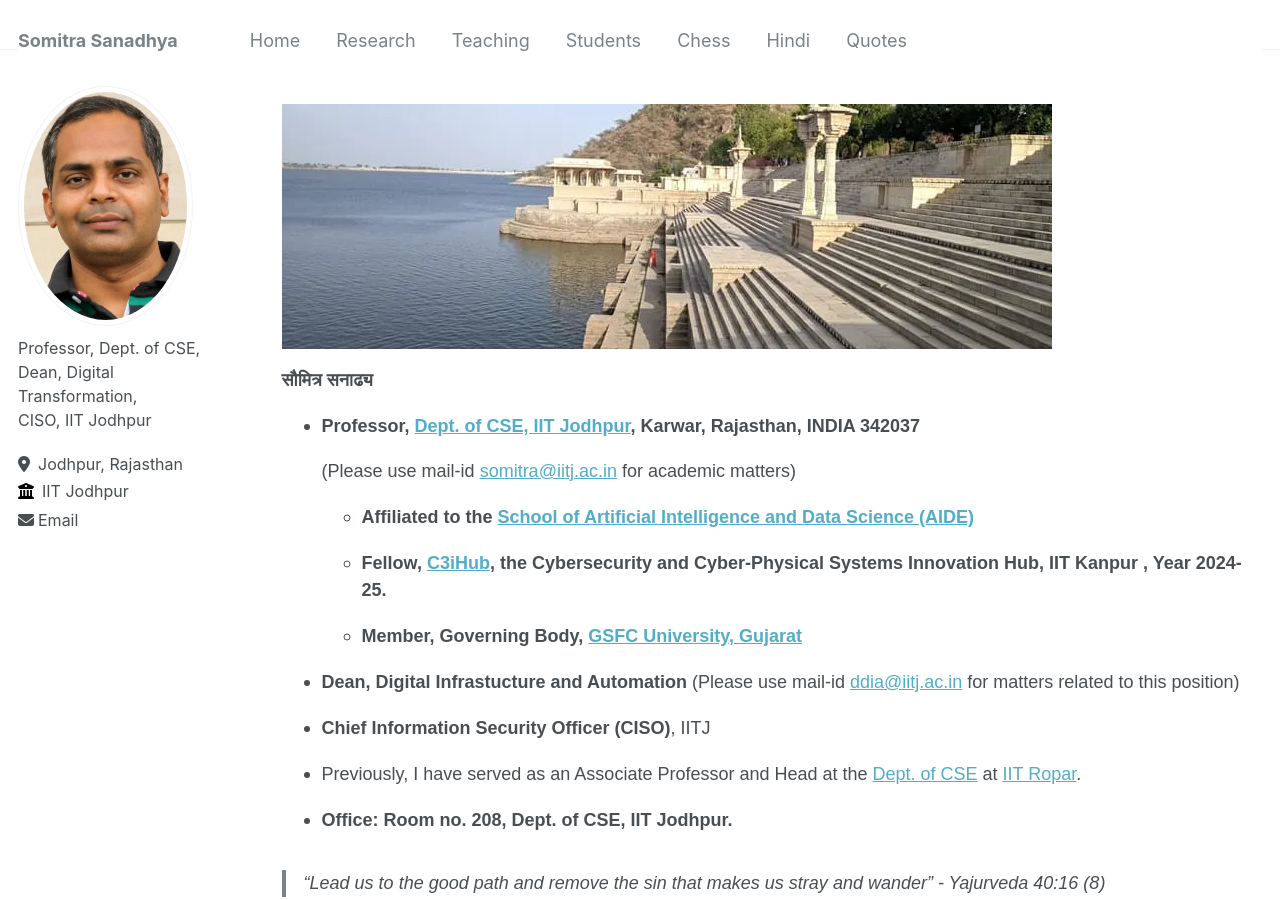
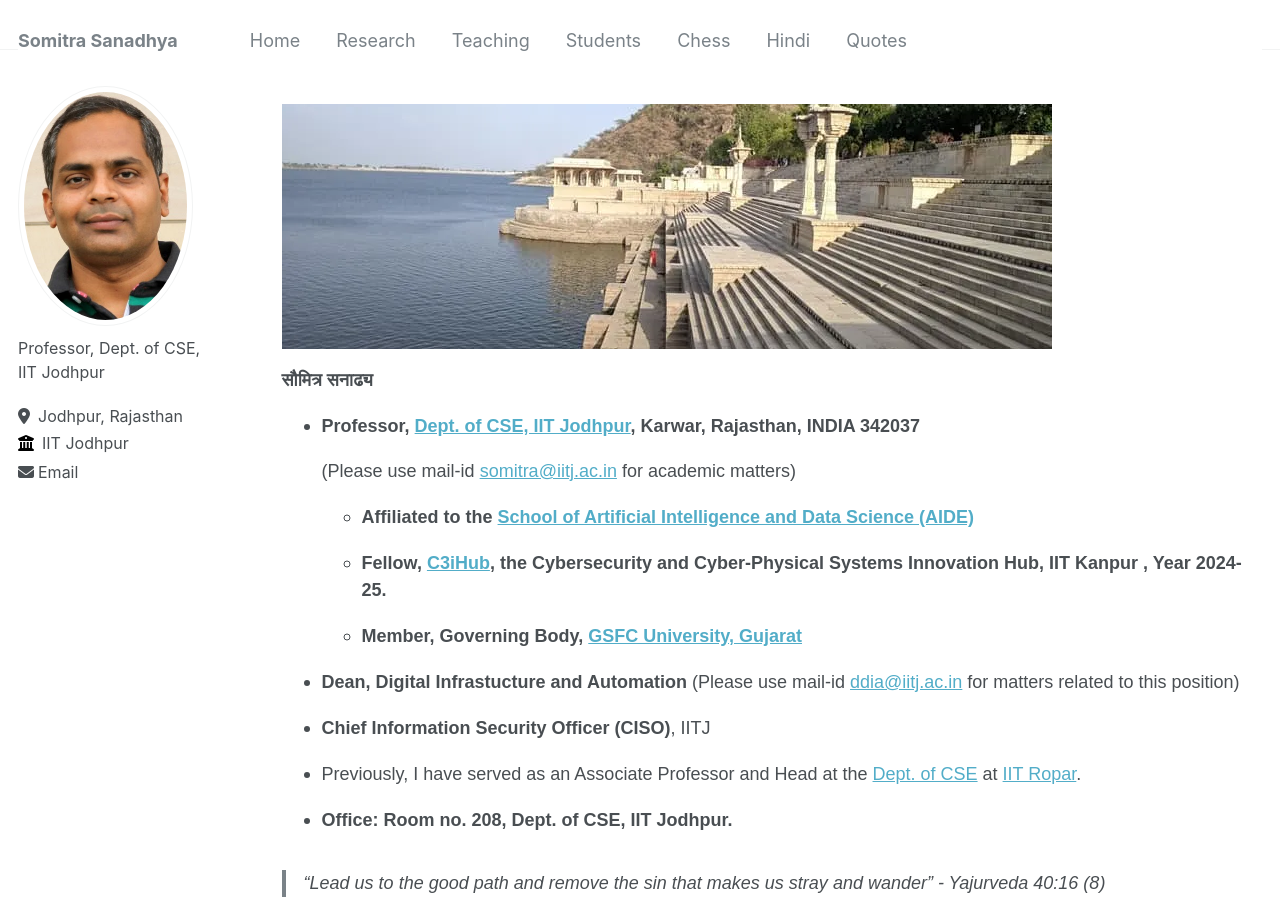
Before and after one commit to somitra-sanadhya/somitra-sanadhya.github.io, a Jekyll site: the page built from _pages/about.md, in a window 1280 px wide and 900 px high. Built offline with Jekyll 4.4.1, drawn with Linux system fonts in a browser that asks for light colours.

Commit message:
Update _config.yml

```diff
--- a/_config.yml
+++ b/_config.yml
@@ -24,7 +24,7 @@ author:
   avatar           : "profile.jpg"
   name             : # "Somitra Sanadhya"
   pronouns         : # example: "she/her"
-  bio              : "Professor, Dept. of CSE,<br> Dean, Digital Transformation,<br> CISO, IIT Jodhpur"
+  bio              : "Professor, Dept. of CSE,<br> IIT Jodhpur"
   location         : "Jodhpur, Rajasthan"
   employer         : "IIT Jodhpur"
   uri              : # URL
```
